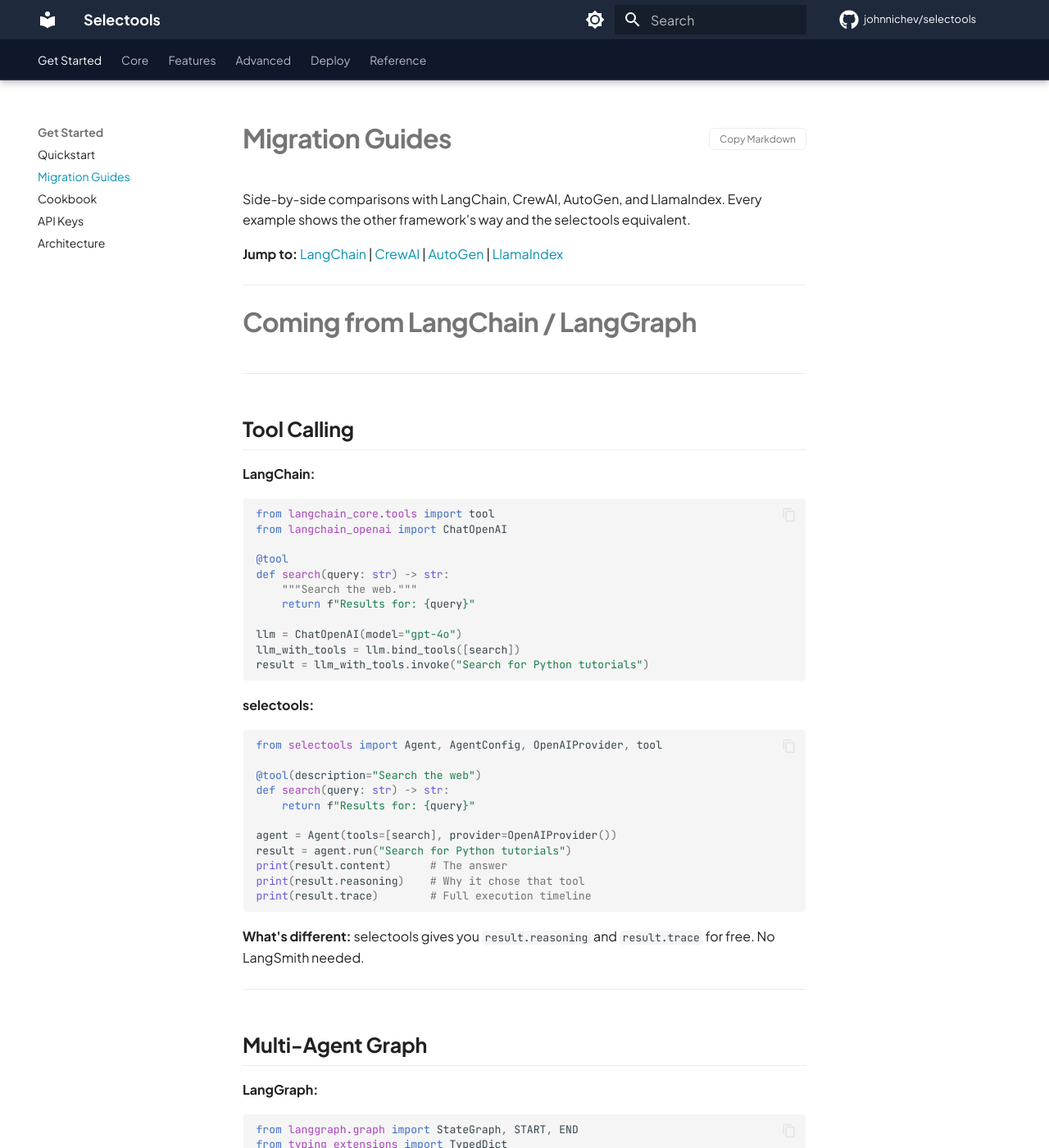
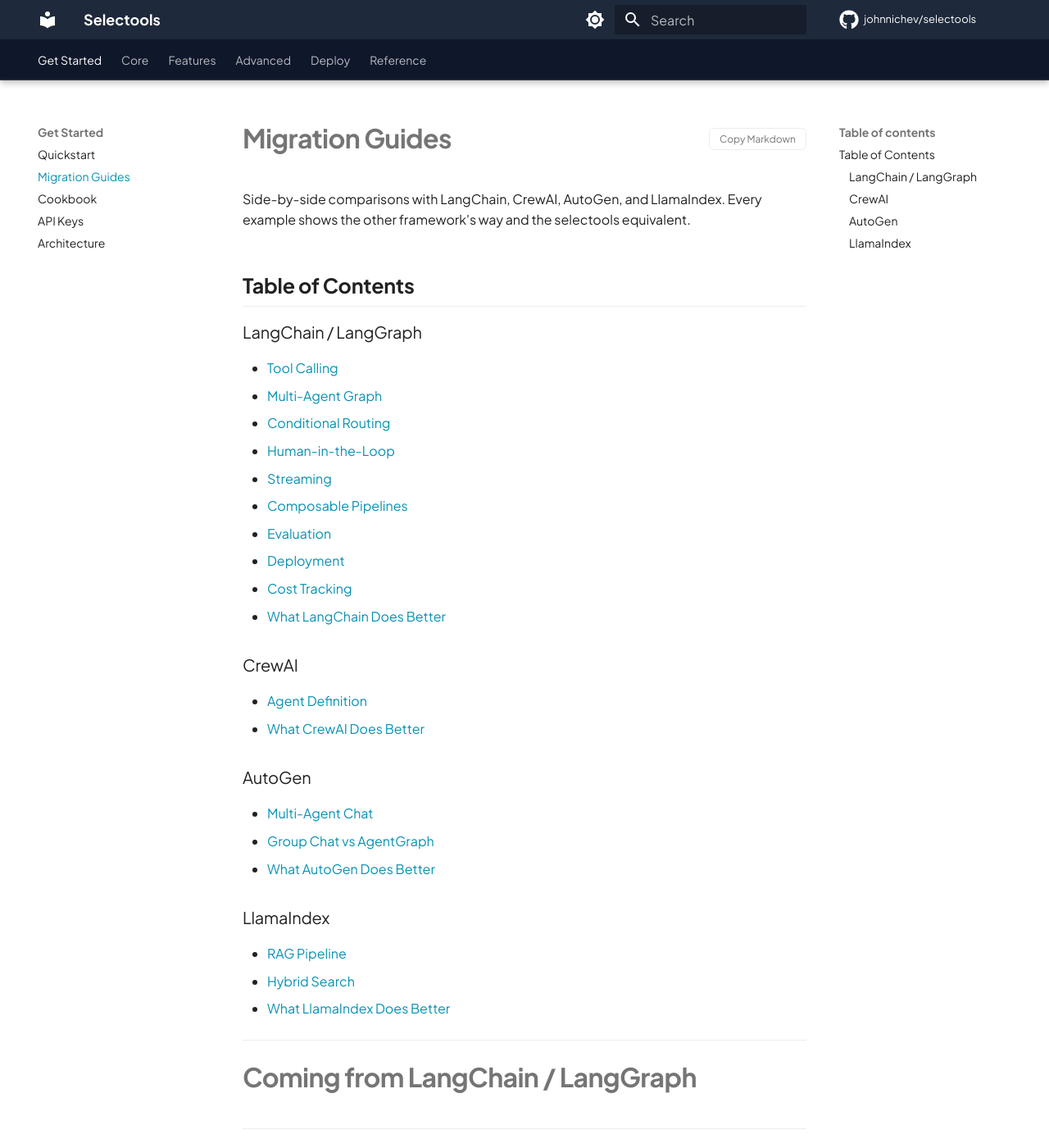
Before and after one commit to johnnichev/selectools, an MkDocs documentation site: the page built from docs/MIGRATION.md, in a window 1280 px wide and 1400 px high. Shown: the whole window at 82% size. Built offline with MkDocs 1.6.1 and Material for MkDocs 9.7.7, drawn with Linux system fonts in a browser that asks for light colours; comment, search, counter and statistics services are not loaded; the version menu is left out.

Commit message:
docs(migration): add table of contents with section links

```diff
--- a/docs/MIGRATION.md
+++ b/docs/MIGRATION.md
@@ -2,7 +2,33 @@
 
 Side-by-side comparisons with LangChain, CrewAI, AutoGen, and LlamaIndex. Every example shows the other framework's way and the selectools equivalent.
 
-**Jump to:** [LangChain](#tool-calling) | [CrewAI](#coming-from-crewai) | [AutoGen](#coming-from-autogen) | [LlamaIndex](#coming-from-llamaindex)
+## Table of Contents
+
+### LangChain / LangGraph
+- [Tool Calling](#tool-calling)
+- [Multi-Agent Graph](#multi-agent-graph)
+- [Conditional Routing](#conditional-routing)
+- [Human-in-the-Loop](#human-in-the-loop)
+- [Streaming](#streaming)
+- [Composable Pipelines](#composable-pipelines)
+- [Evaluation](#evaluation)
+- [Deployment](#deployment)
+- [Cost Tracking](#cost-tracking)
+- [What LangChain Does Better](#what-langchain-does-better-honest)
+
+### CrewAI
+- [Agent Definition](#agent-definition)
+- [What CrewAI Does Better](#what-crewai-does-better-honest)
+
+### AutoGen
+- [Multi-Agent Chat](#multi-agent-chat)
+- [Group Chat vs AgentGraph](#group-chat-autogen-vs-agentgraph-selectools)
+- [What AutoGen Does Better](#what-autogen-does-better-honest)
+
+### LlamaIndex
+- [RAG Pipeline](#rag-pipeline)
+- [Hybrid Search](#hybrid-search)
+- [What LlamaIndex Does Better](#what-llamaindex-does-better-honest)
 
 ---
 
```
